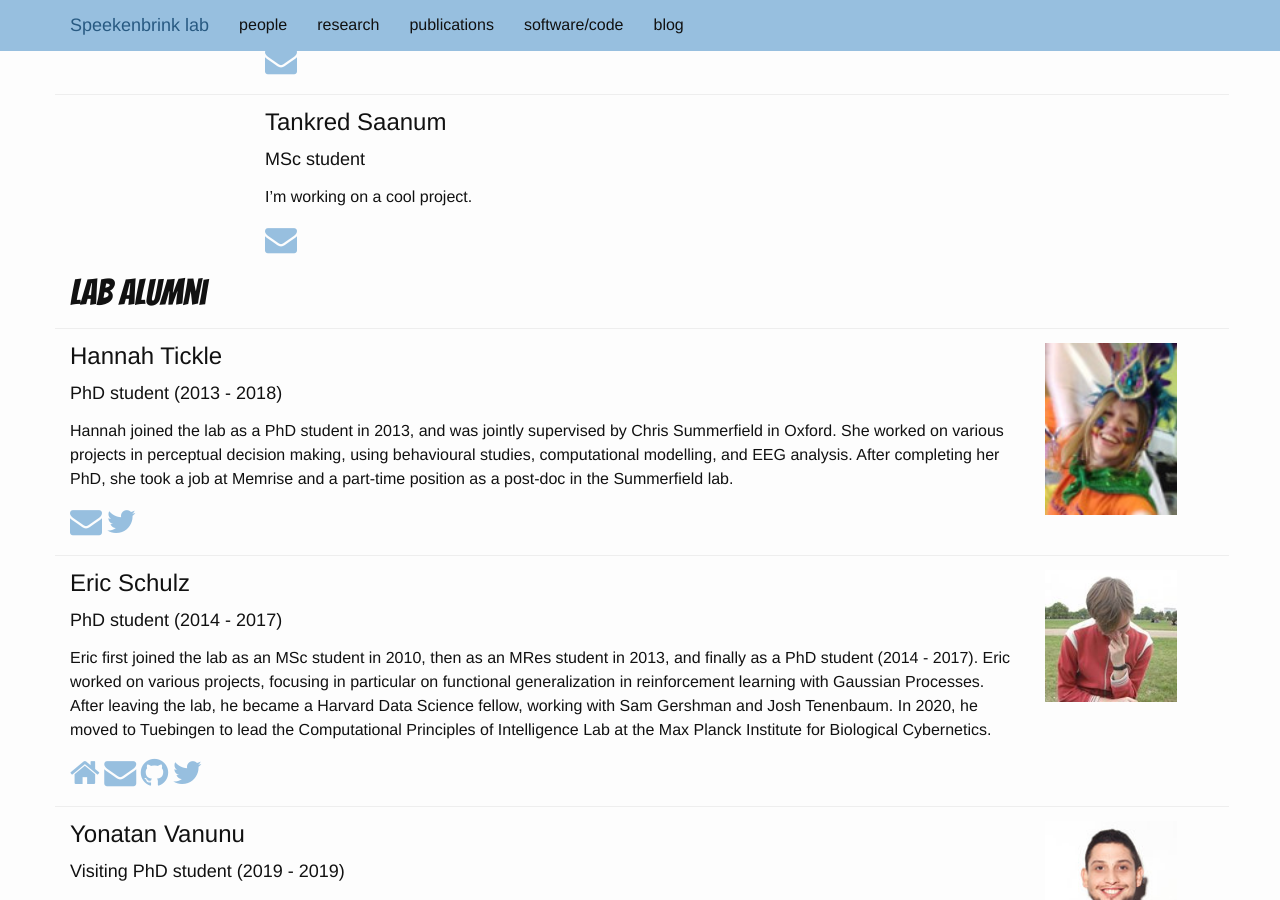
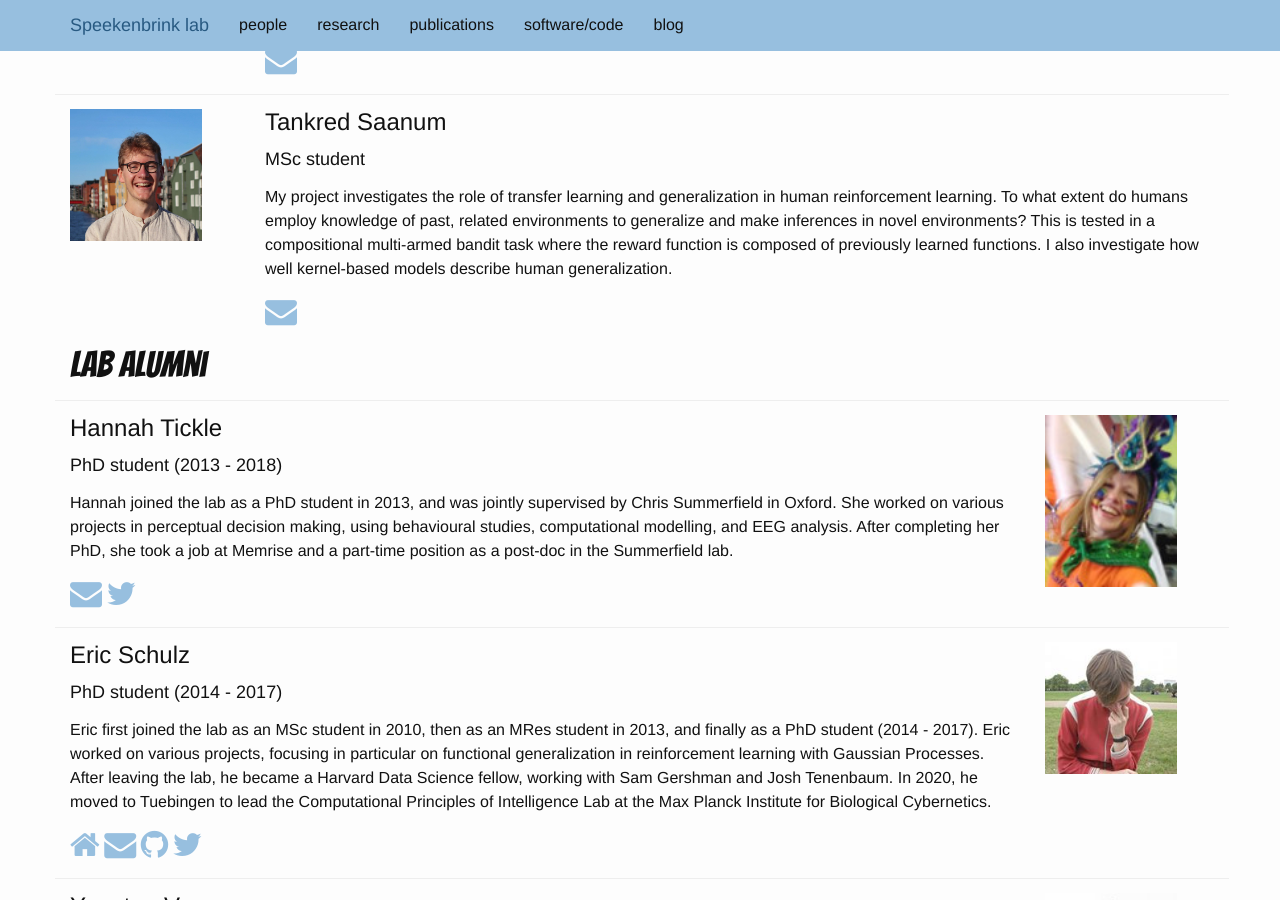
Before and after one commit to speekenbrink-lab/speekenbrink-lab.github.io, a Jekyll site: the page built from _pages/people.md, in a window 1280 px wide and 900 px high, scrolled down 1482 px. Built offline with Jekyll 4.4.1, drawn with Linux system fonts in a browser that asks for light colours; some web fonts are replaced.

Commit message:
added tankrum blurb and photo

```diff
--- a/_data/people.yaml
+++ b/_data/people.yaml
@@ -215,8 +215,15 @@
   position: MSc student
   current: 1
   start_year: 2019
-  blurb: I'm working on a cool project.
+  blurb: "My project investigates the role of transfer learning and
+         generalization in human reinforcement learning. To what
+        extent do humans employ knowledge of past, related environments to
+        generalize and make inferences in novel environments?
+        This is tested in a compositional multi-armed bandit task where the
+        reward function is composed of previously learned functions. I also
+        investigate how well kernel-based models describe human generalization."
   email: tankred.saanum.19@ucl.ac.uk
+  photo: tankred_saanum.jpg
 
 - tag: alzbeta_gabalova
   name: Alzbeta Gabalova
```
Also changed, not shown: images/people/tankred_saanum.jpg (added).
